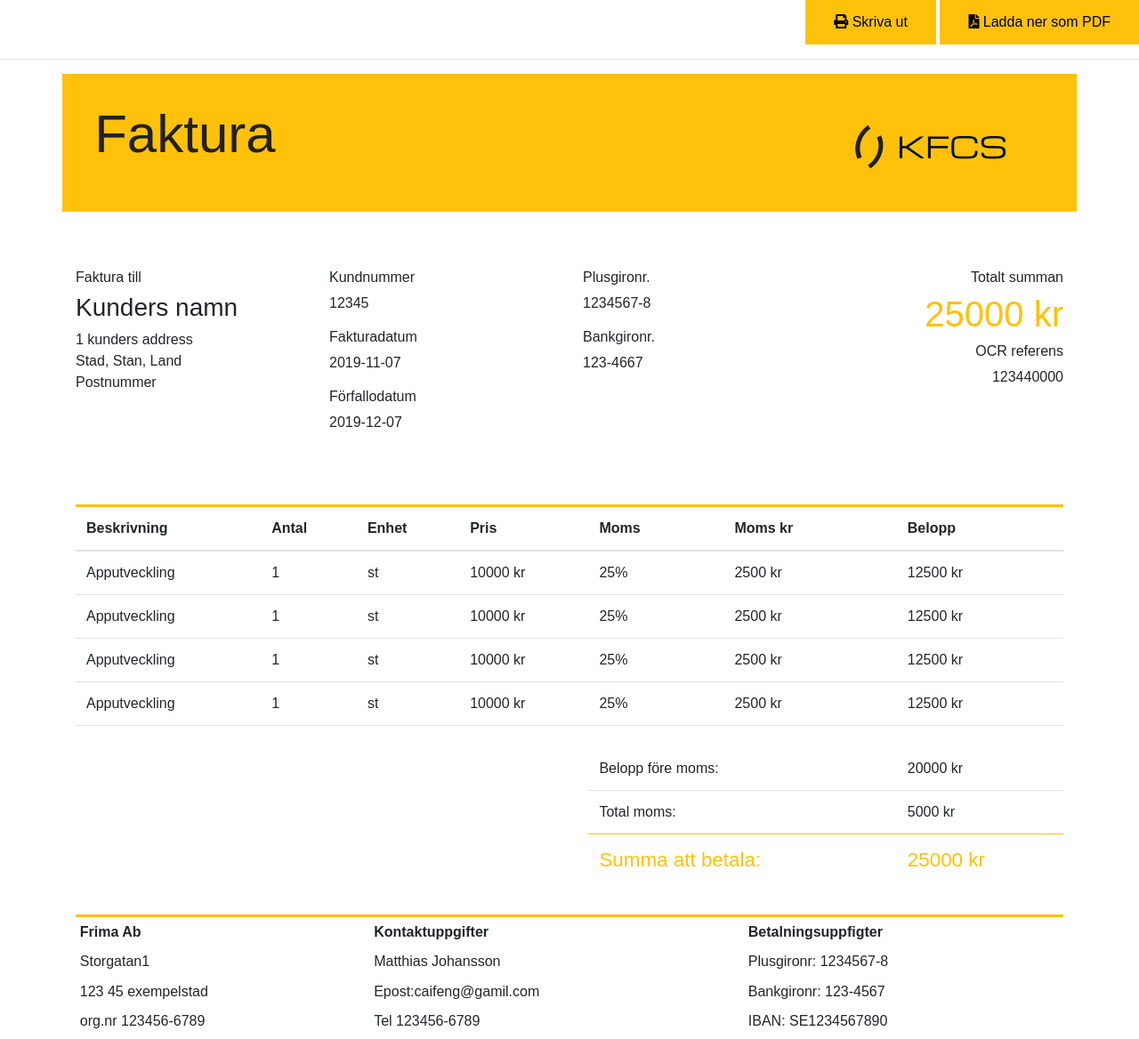
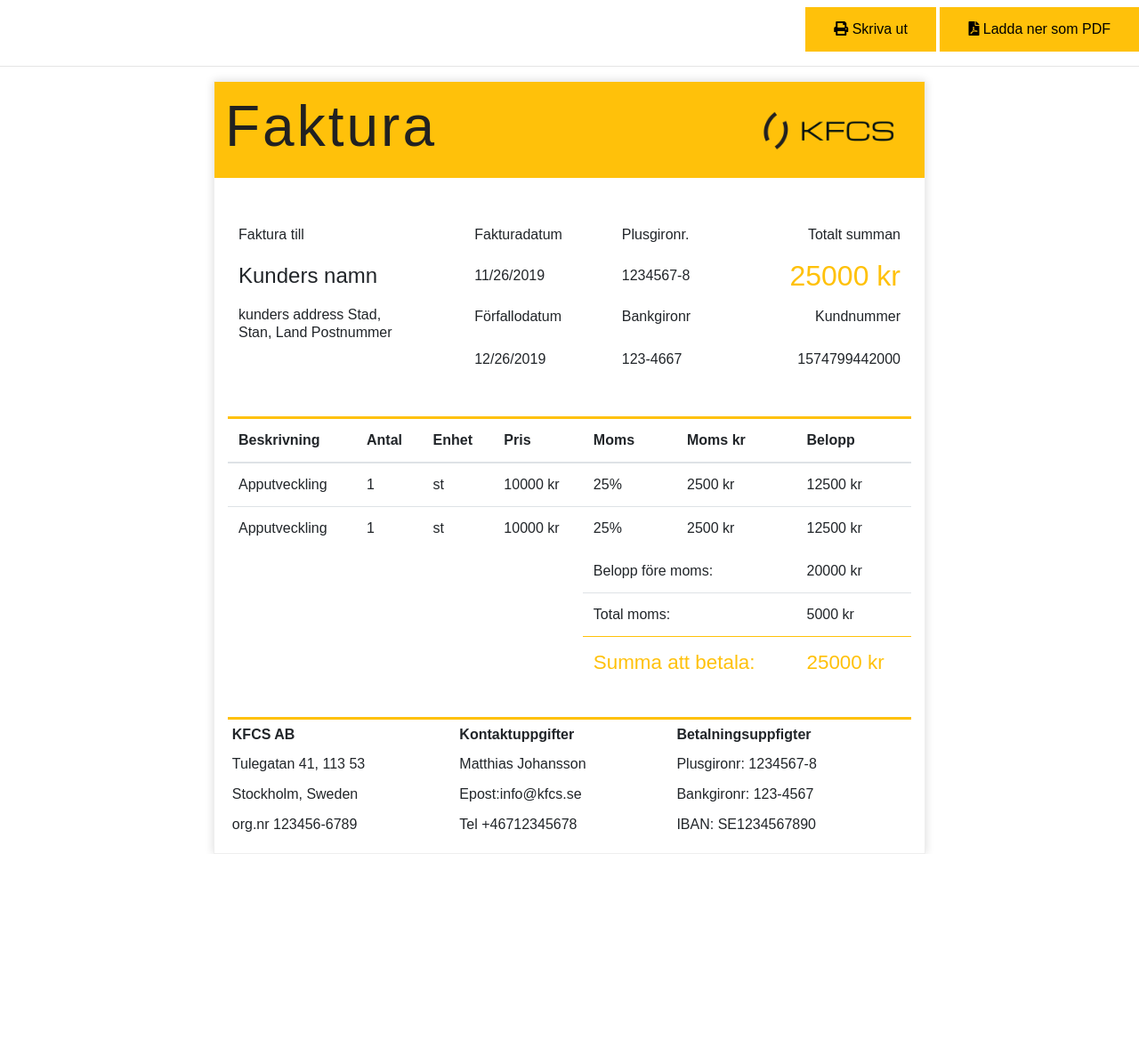
Before and after one commit to Szilveszter98/mora, a website: page faktura.html in a window 1280 px wide. Shown: the whole page at 89% size. After the commit the page ends 960 px from the top, so only its background shows below. Drawn offline with nearby package versions, Linux system fonts and the light colour scheme; a web font is replaced by a local one.

Commit message:
cart css och en del faktura js

```diff
--- /dev/null
+++ b/app.js
@@ -0,0 +1,115 @@
+const addToCartButtons = document.getElementsByClassName('card_btn')
+for (var i = 0; i < addToCartButtons.length; i++) {
+    var button = addToCartButtons[i]
+    button.addEventListener('click', addToCartClicked)
+}
+
+function addToCartClicked(event) {
+    const button = event.target
+    const shopItem = button.parentElement
+    const itemTitle = shopItem.getElementsByClassName('card_title')[0].innerText
+    const itemPrice = shopItem.getElementsByClassName('price_text')[0].innerText
+    const itemText = shopItem.getElementsByClassName('card_text')[0].innerText
+    const fullPathImg = shopItem.getElementsByClassName('card_image')[1].src
+    const pos = fullPathImg.indexOf("public");
+    const imageSrc = fullPathImg.slice(pos);
+
+    addItemToCart(itemTitle, itemPrice, imageSrc, itemText);
+    updateCartTotal()
+}
+
+function addItemToCart(itemTitle, itemPrice, imageSrc, itemText) {
+    var cartRow = document.createElement('div')
+    cartRow.classList.add('cart-row')
+    var cartProducts = document.getElementsByClassName('cart__products')[0]
+    var cartItemNames = cartProducts.getElementsByClassName('cart-item-title')
+    for (var i = 0; i < cartItemNames.length; i++) {
+        if (cartItemNames[i].innerText == itemTitle) {
+            alert('This item is already added to the cart')
+            return
+        }
+    }
+
+    var cartRowContents = `
+    <div class="cart-item">
+        <span class="cart-item-title">${itemTitle}</span>
+        <span class="cart-price">${itemPrice}</span>
+        <input class="cart-quantity-input" type="number" value="1">
+        <button class="btn-remove" type="button">REMOVE</button>
+    </div>`
+
+
+
+
+    cartRow.innerHTML = cartRowContents
+    cartProducts.append(cartRow)
+    cartRow.getElementsByClassName('btn-remove')[0].addEventListener('click', removeCartItem)
+    cartRow.getElementsByClassName('cart-quantity-input')[0].addEventListener('change', quantityChanged)
+
+}
+
+
+function removeCartItem(event) {
+    var buttonClicked = event.target
+    buttonClicked.parentElement.parentElement.remove()
+    updateCartTotal()
+}
+
+function quantityChanged(event) {
+    var input = event.target
+    if (isNaN(input.value) || input.value <= 0) {
+        input.value = 1
+    }
+    updateCartTotal()
+}
+
+function updateCartTotal() {
+    var cartItemContainer = document.getElementsByClassName('cart__products')[0]
+    var cartRows = cartItemContainer.getElementsByClassName('cart-row')
+    var total = 0
+    for (var i = 0; i < cartRows.length; i++) {
+        var cartRow = cartRows[i]
+        var priceElement = cartRow.getElementsByClassName('cart-price')[0]
+        var quantityElement = cartRow.getElementsByClassName('cart-quantity-input')[0]
+        var price = parseFloat(priceElement.innerText.replace('kr', ''))
+        var quantity = quantityElement.value
+        total = total + (price * quantity)
+    }
+    total = Math.round(total * 100) / 100
+    document.getElementsByClassName('cart_summa')[0].innerText = total + " kr"
+}
+
+
+
+function toInoivePageClicked() {
+    var cartItems = document.getElementsByClassName('cart__products')[0]
+
+    //  cartItems.length
+    while (cartItems.hasChildNodes()) {
+        cartItems.removeChild(cartItems.firstChild)
+        window.location.href = "index_kundkorg.html";
+    }
+    updateCartTotal()
+}
+
+// javascript för faktura
+
+let fakturaDatum=document.querySelector(".fakturaDatum");
+let forfalloDatum=document.querySelector(".forfalloDatum");
+let kundnummer=document.querySelector(".kundnummer");
+var today=new Date();
+Date.prototype.addDays = function(days){
+    var date = new Date(this.valueOf());
+    date.setDate(date.getDate() + days);
+    return date;
+}
+fakturaDatum.innerHTML= today.toLocaleDateString("en-US");
+forfalloDatum.innerHTML = today.addDays(30).toLocaleDateString("en-US");
+kundnummer.innerHTML = today.valueOf();
+
+// print js
+const printFaktura=document.querySelector("#printFaktura");
+const fakturaContent=document.querySelector(".faktura");
+printFaktura.addEventListener("click",()=>{window.print(fakturaContent)});
+
+// Slut av javascript för faktura
--- a/faktura.html
+++ b/faktura.html
@@ -14,8 +14,13 @@
     <link rel="stylesheet" href="public/dist/main.css">
     <script src="app.js" defer></script>
     <style>
+        html {
+            scroll-behavior: smooth;
+        }
+
         body {
             background: white;
+            overflow-x: hidden;
         }
     </style>
 </head>
@@ -31,53 +36,49 @@
     </header>
     <hr>
     <!-- Faktura -->
-    <div class="box">
     <div class="faktura overflow-auto">
-            <section class="container head">
-                <div class="row">
-                    <div class="col-md-4 title">
-                        <h1 style="font-size: 60px;">Faktura</h1>
-                    </div>
-                    <div class="col-md-2"></div>
-                    <div class="col-md-3"></div>
-                    <div class="col-md-3">
+        <table class="table table-borderless">
+            <tr class="head">
+                <td>
+                    <h1 style="font-size: 4rem;">Faktura</h1>
+                </td>
+                <td class="faktura-logo">
                     <img src="public/bilder/logo3.png" id="logo" alt="firma logo">
-                    </div>
-                </div>
-            </section>
+                </td>
+            </tr>
+
+        </table>
         <!-- kunder info -->
         <section class="container kundInfo">
-                <div class="row">
-                    <div class="col-md-3">
-                        <h6>Faktura till</h6>
-                        <h3>Kunders namn </h3>
-                        <p>1 kunders address <br>Stad, Stan, Land <br> Postnummer</p>
-                    </div>
-                    <div class="col-md-3">
-                        <h6>Kundnummer</h6>
-                        <p>12345</p>
-                        <h6>Fakturadatum</h6>
-                        <p id="fdatum">2019-11-07</p>
-                        <h6>Förfallodatum</h6>
-                        <p id="forfallo">2019-12-07</p>
-                    </div>
-                    <div class="col-md-3">
-                        <h6>Plusgironr.</h6>
-                        <p>1234567-8</p>
-                        <h6>Bankgironr.</h6>
-                        <p>123-4667</p>
-                    </div>
-                    <div class="col-md-3 alignR">
-                        <h6>Totalt summan</h6>
-                        <h1>25000 kr</h1>
-                        <h6>OCR referens</h6>
-                        <p id="ocr">123440000</p>
-                    </div>
-                </div>
+            <table class="table table-borderless kundInfo_table">
+                <tr>
+                    <td>Faktura till</td>
+                    <td>Fakturadatum</td>
+                    <td>Plusgironr.</td>
+                    <td class="alignR">Totalt summan</td>
+                </tr>
+                <tr class="lineHight">
+                    <td class="kunderNamn">Kunders namn</td>
+                    <td class="fakturaDatum"></td>
+                    <td>1234567-8</td>
+                    <td class="summan alignR">25000 kr</td>
+                </tr>
+                <tr>
+                    <td class="kunderAddress" rowspan="2">kunders address Stad,<br> Stan, Land Postnummer</td>
+                    <td>Förfallodatum</td>
+                    <td>Bankgironr</td>
+                    <td class="alignR">Kundnummer</td>
+                </tr>
+                <tr>
+                    <td class="forfalloDatum"></td>
+                    <td>123-4667</td>
+                    <td class="kundnummer alignR">12345</td>
+                </tr>
+            </table>
         </section>
         <!-- product och pris lista -->
         <section class="container prolist">
-                <table class="table">
+            <table class="table table-border-top">
                 <thead>
                     <tr>
                         <th scope="col">Beskrivning</th>
@@ -108,33 +109,6 @@
                         <td>2500 kr</td>
                         <td>12500 kr</td>
                     </tr>
-                        <tr>
-                            <td>Apputveckling</td>
-                            <td>1</td>
-                            <td>st</td>
-                            <td>10000 kr</td>
-                            <td>25%</td>
-                            <td>2500 kr</td>
-                            <td>12500 kr</td>
-                        </tr>
-                        <tr>
-                            <td>Apputveckling</td>
-                            <td>1</td>
-                            <td>st</td>
-                            <td>10000 kr</td>
-                            <td>25%</td>
-                            <td>2500 kr</td>
-                            <td>12500 kr</td>
-                        </tr>
-                        <tr>
-                            <td></td>
-                            <td></td>
-                            <td></td>
-                            <td></td>
-                            <td></td>
-                            <td></td>
-                            <td></td>
-                        </tr>
                 </tbody>
                 <!-- summan av faktura -->
                 <tfoot>
@@ -151,35 +125,35 @@
                     <tr>
                         <td colspan="4"></td>
                         <td colspan="2">Summa att betala:</td>
-                            <td>25000 kr</td>
+                        <td class="summan">25000 kr</td>
                     </tr>
                 </tfoot>
             </table>
         </section>
         <!-- faktura footer, firma info -->
         <section class="container firma">
-                <table class="table table-sm table-borderless">
+            <table class="table table-sm table-borderless table-border-top">
                 <thead>
                     <tr>
-                            <th>Frima Ab</th>
+                        <th>KFCS AB</th>
                         <th>Kontaktuppgifter</th>
                         <th>Betalningsuppfigter</th>
                     </tr>
                 </thead>
                 <tbody>
                     <tr>
-                            <td>Storgatan1</td>
+                        <td>Tulegatan 41, 113 53</td>
                         <td>Matthias Johansson</td>
                         <td>Plusgironr: 1234567-8</td>
                     </tr>
                     <tr>
-                            <td>123 45 exempelstad</td>
-                            <td>Epost:caifeng@gamil.com</td>
+                        <td>Stockholm, Sweden</td>
+                        <td>Epost:info@kfcs.se</td>
                         <td>Bankgironr: 123-4567</td>
                     </tr>
                     <tr>
                         <td>org.nr 123456-6789</td>
-                            <td>Tel 123456-6789</td>
+                        <td>Tel +46712345678</td>
                         <td>IBAN: SE1234567890</td>
                     </tr>
                 </tbody>
@@ -187,7 +161,6 @@
         </section>
         <div></div>
     </div>
-    </div>
     <script src="https://ajax.googleapis.com/ajax/libs/jquery/3.4.1/jquery.min.js"></script>
     <script src="https://cdnjs.cloudflare.com/ajax/libs/popper.js/1.14.7/umd/popper.min.js"></script>
     <script src="https://maxcdn.bootstrapcdn.com/bootstrap/4.3.1/js/bootstrap.min.js"></script>
--- a/public/scss/_faktura.scss
+++ b/public/scss/_faktura.scss
@@ -1,36 +1,54 @@
-.btn-print, .btn-pdf{
+// button styles
+.btn-print,
+.btn-pdf{
     border:none;
     background: $maincolor;
     padding: .8rem 2rem;
+    margin-top:.5rem;
 }
 // styles till faktura container.
 .faktura{
-    min-width: 800px;
+    max-width: 800px;
+    margin:auto;
+    border:1px solid #eee;
+    box-shadow: 0 0 10px rgba($color: #000000, $alpha: .15);
 }
 // styles till faktura head
 .head{
     padding: 4vh 1vw;
-    background-color:$maincolor;
+    background:$maincolor;
     color:$mainBlack;
+    letter-spacing: 3px;
 }
 // styles till text "Faktura"
-.title{
-    padding-left: 3vw;
+.faktura-logo{
+    text-align: right;
 }
 #logo{
     max-width:100%;
     margin-right:1rem;
+    max-width: 170px;
 }
 .kundInfo{
-    margin: 8vh auto;
+    margin: 5vh auto;
+}
+.kunderNamn{
+    font-size: 1.5rem;
+}
+.lineHight{
+    line-height: 20px;
 }
 .alignR{
-    text-align: end;
+    text-align: right;
 }
-.alignR h1{
+.kunderAddress{
+    line-height: 20px;
+}
+.summan{
+    font-size: 2rem;
     color:$maincolor;
 }
-.table{
+.table-border-top{
     border-top: 3px solid $maincolor;
 }
 tfoot tr:first-child td {
```
Also changed, not shown: index.html (+47 -25 lines), public/scss/_header.scss (+23 -1 lines), public/dist/main.css. Lines whose indentation alone changed are shown as unchanged.
